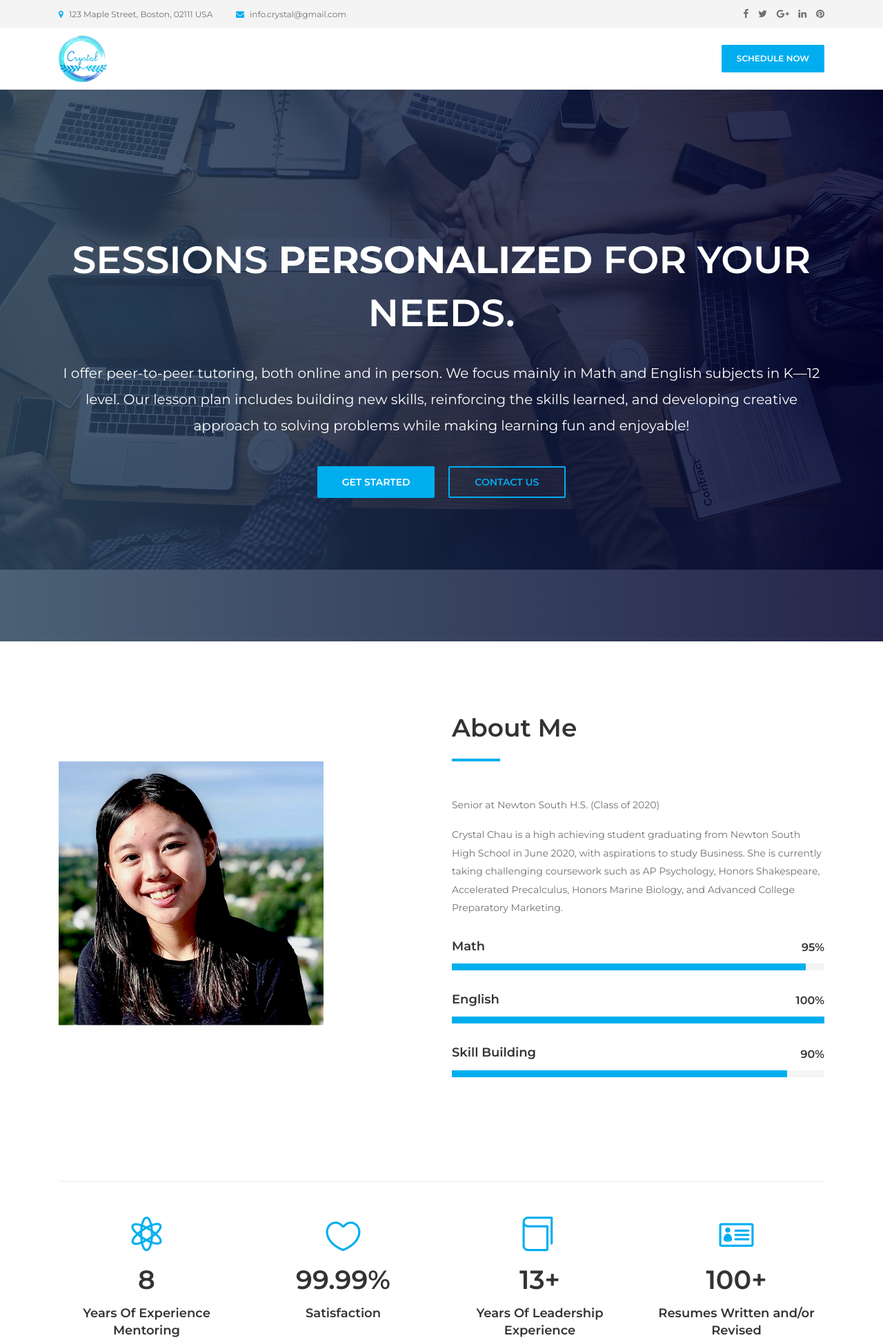
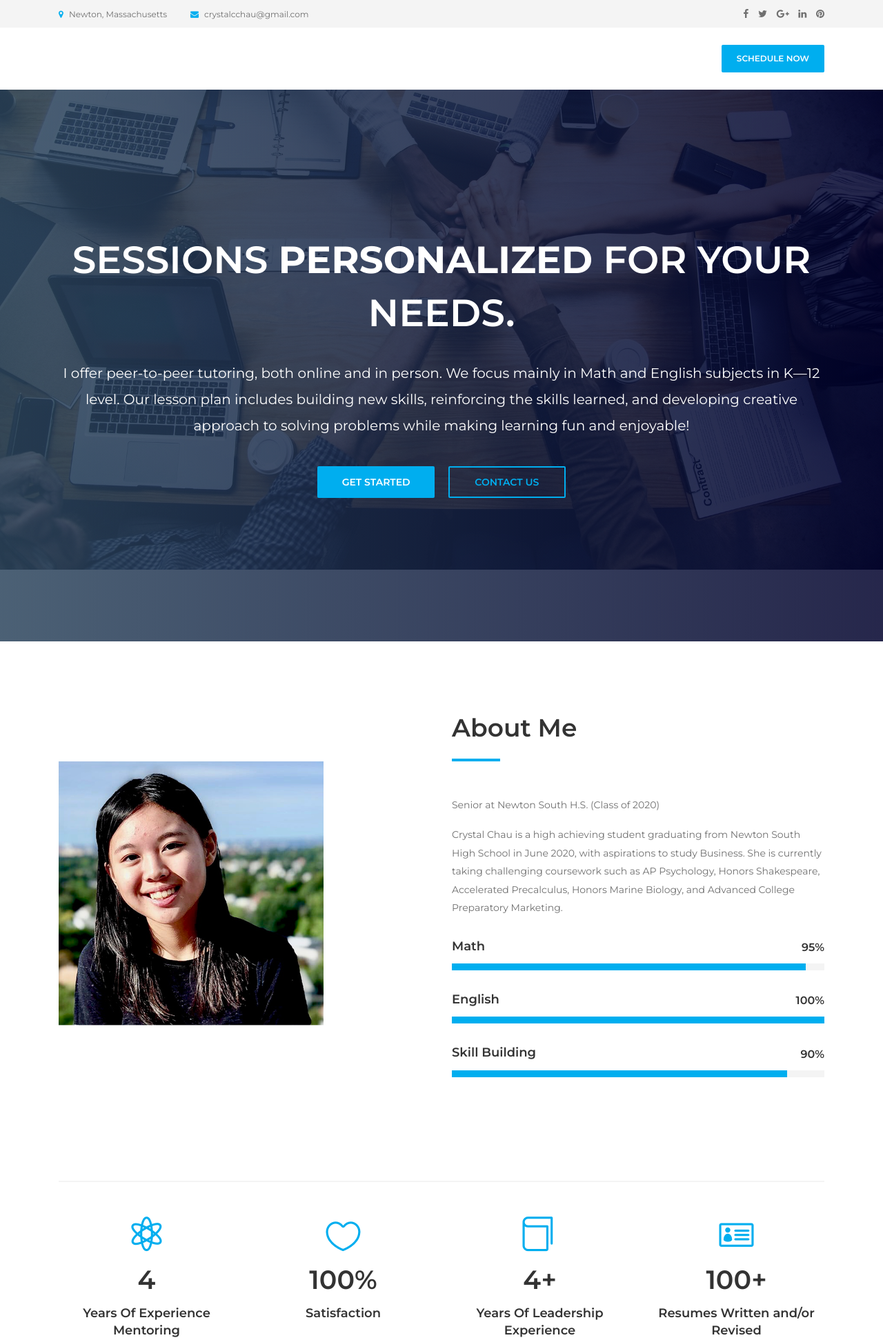
Before and after one commit to AlvinKW/CrystalTutor, a Django app: template website/templates/home.html in a window 1280 px wide. Shown: the top 1943 px of the page at 69% size. Run offline with Django 3.2, Linux system fonts and the light colour scheme; the template is opened without the code that fills it, so the values that code supplies are empty; some libraries are stand-ins or nearby versions; some web fonts are replaced.

Commit message:
Edit Names

```diff
--- a/website/templates/home.html
+++ b/website/templates/home.html
@@ -41,8 +41,8 @@
                     <!-- Top Content -->
                     <div class="col-6 col-md-9 col-lg-8">
                         <div class="top-header-content">
-                            <a href="https://giphy.com/gifs/reactionseditor-3og0IQvQkzyfxgjzLa/fullscreen" data-toggle="tooltip" data-placement="bottom" title="123 Maple Street, Boston, 02111 USA"><i class="fa fa-map-marker"></i> <span>123 Maple Street, Boston, 02111 USA</span></a>
-                            <a href="#" data-toggle="tooltip" data-placement="bottom" title="info.crystal@gmail.com"><i class="fa fa-envelope"></i> <span>info.crystal@gmail.com</span></a>
+                            <a href="" data-toggle="tooltip" data-placement="bottom" title="Newton, Massachusetts"><i class="fa fa-map-marker"></i> <span>Newton, Massachusetts</span></a>
+                            <a href="#" data-toggle="tooltip" data-placement="bottom" title="crystalcchau@gmail.com"><i class="fa fa-envelope"></i> <span>crystalcchau@gmail.com</span></a>
                         </div>
                     </div>
                     <!-- Top Header Social Info -->
@@ -68,7 +68,7 @@
                     <nav class="classy-navbar justify-content-between" id="tutorNav">
 
                         <!-- Logo -->
-                        <a class="nav-brand" href="{% url 'home' %}"><img src="{% static 'website/img/core-img/crystal_logo.png' %}" alt=""></a>
+                        <a class="nav-brand" href="{% url 'home' %}"><!-- <img src="{% static 'website/img/core-img/crystal_logo.png' %}" alt=""> --></a>
                        <!--  {% if your_message %}
                         <h2> We've received your message
                         {{ your_name }}!</h2>
@@ -232,7 +232,7 @@
                 <div class="col-12 col-sm-6 col-lg-3">
                     <div class="single-cta text-center mt-50 mb-100">
                         <i class="icon_genius"></i>
-                        <h2><span class="counter">8</span></h2>
+                        <h2><span class="counter">4</span></h2>
                         <h5>Years Of Experience Mentoring</h5>
                     </div>
                 </div>
@@ -241,7 +241,7 @@
                 <div class="col-12 col-sm-6 col-lg-3">
                     <div class="single-cta text-center mt-50 mb-100">
                         <i class="icon_heart_alt"></i>
-                        <h2><span class="counter">99.99</span>%</h2>
+                        <h2><span class="counter">100</span>%</h2>
                         <h5>Satisfaction</h5>
                     </div>
                 </div>
@@ -250,7 +250,7 @@
                 <div class="col-12 col-sm-6 col-lg-3">
                     <div class="single-cta text-center mt-50 mb-100">
                         <i class="icon_book_alt"></i>
-                        <h2><span class="counter">13</span>+</h2>
+                        <h2><span class="counter">4</span>+</h2>
                         <h5>Years Of Leadership Experience</h5>
                     </div>
                 </div>
```
